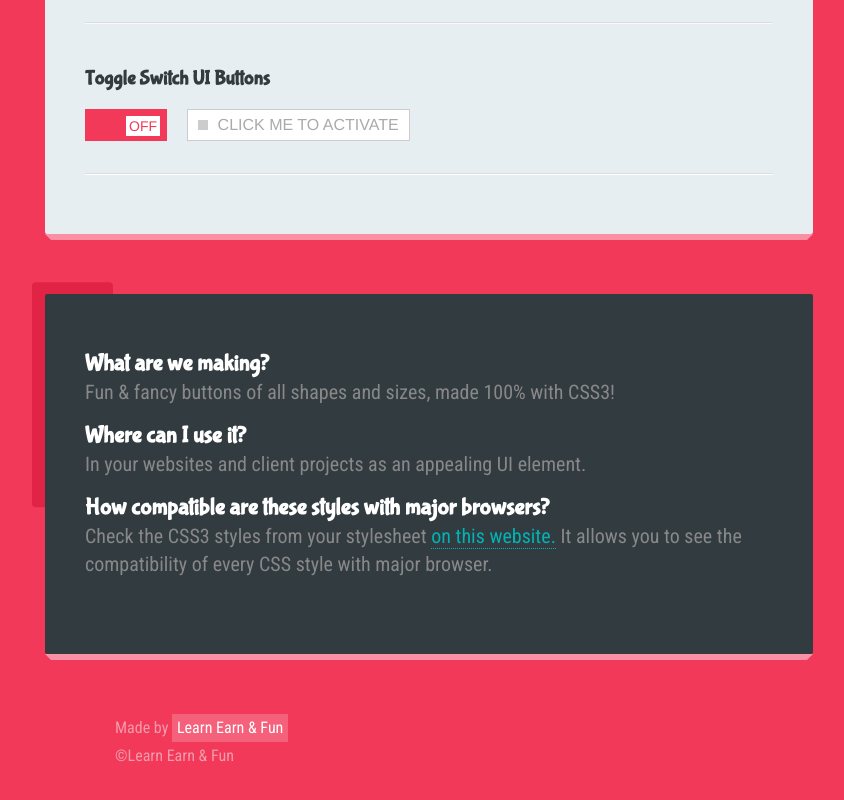
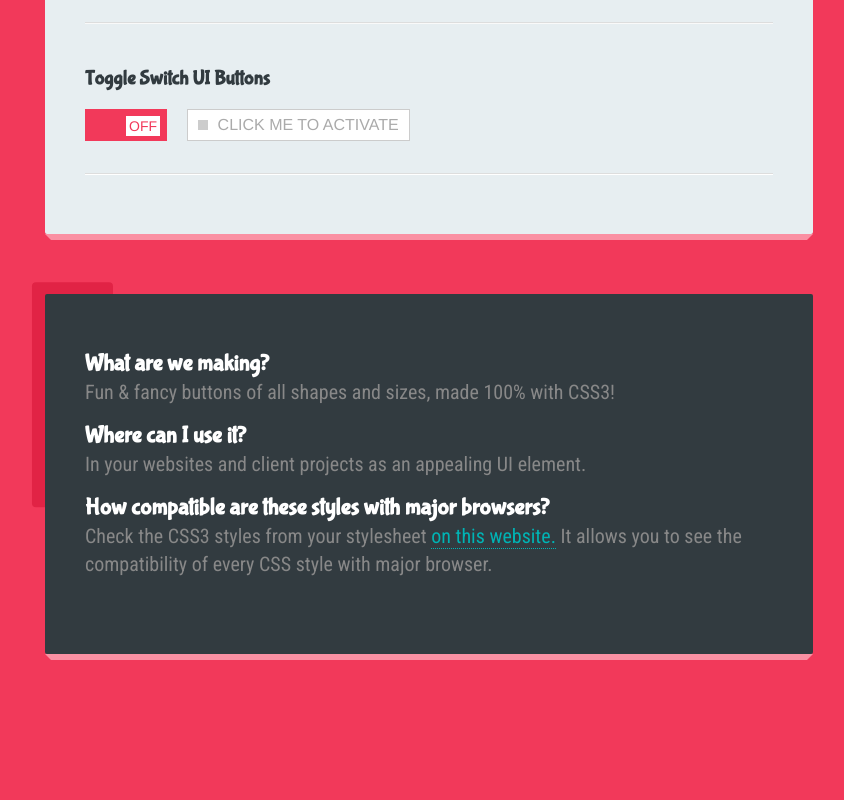
Before and after one commit to LearnEarn-Fun/CSS-Projects, a plain HTML site: page CSS 3 Buttons/index.html in a window 1280 px wide. Shown: the part 950-1750 px from the top of the page, without its empty margins (211-1055 px from the left). After the commit the page ends 1664 px from the top, so only its background shows below. Drawn offline with Linux system fonts and the light colour scheme; a web font is replaced by a local one.

Commit message:
Update index.html

```diff
--- a/CSS 3 Buttons/index.html
+++ b/CSS 3 Buttons/index.html
@@ -90,12 +90,6 @@
 
         </a>
       </div>
-      <div class="made-by">
-        Made by <a href="www.learnearnfun.com">Learn Earn & Fun</a>
-      </div>
-            <div class="copyright">
-        &copy;Learn Earn & Fun
-      </div>
     </footer>
   </body>
 </html>
```
